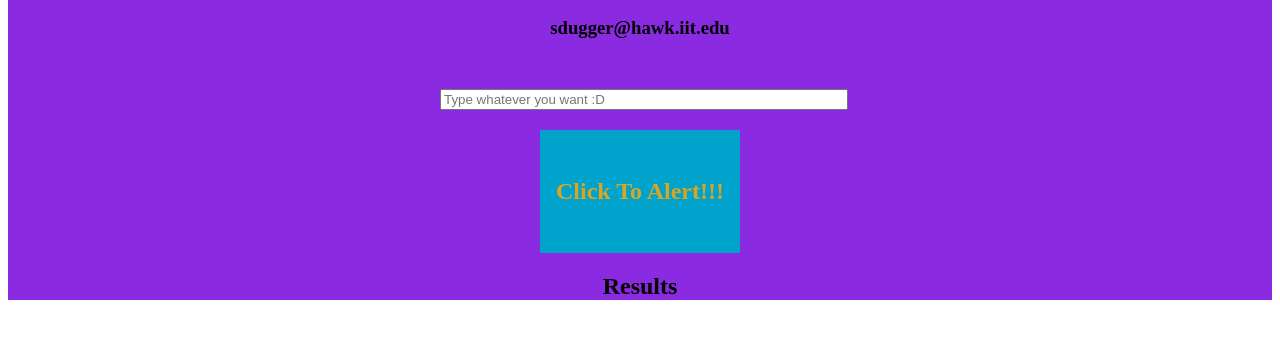
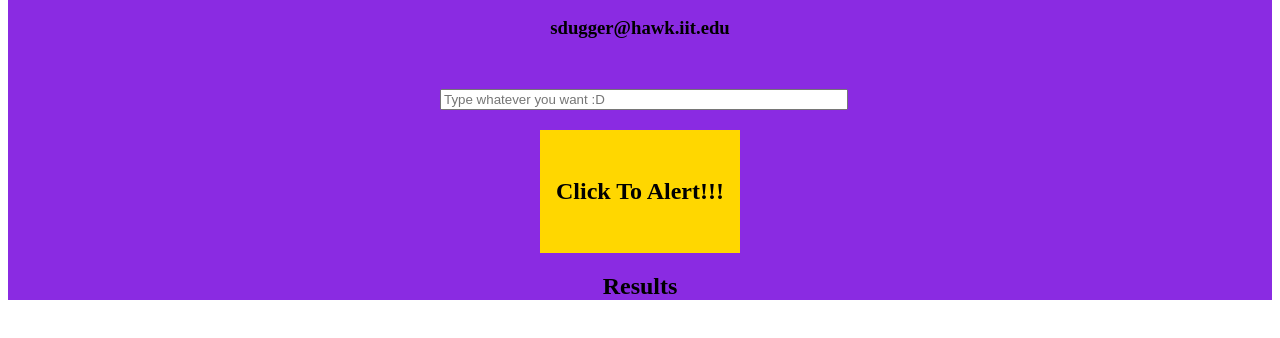
Before and after one commit to Grasaia/Lab-8, a plain HTML site: page index.html in a window 1280 px wide. Shown: the part 110-448 px from the top of the page. Drawn offline with Linux system fonts and the light colour scheme.

Commit message:
color changes

```diff
--- a/style/stylesheet.css
+++ b/style/stylesheet.css
@@ -11,8 +11,8 @@
 #entrybutton {
   width: 200px;
   text-align: center;
-  color: goldenrod;
-  background-color: rgb(0, 163, 204);
+  color: black;
+  background-color: gold;
   padding: 2em 0;
   margin: 20px auto;
   font-size: 24px;
```
